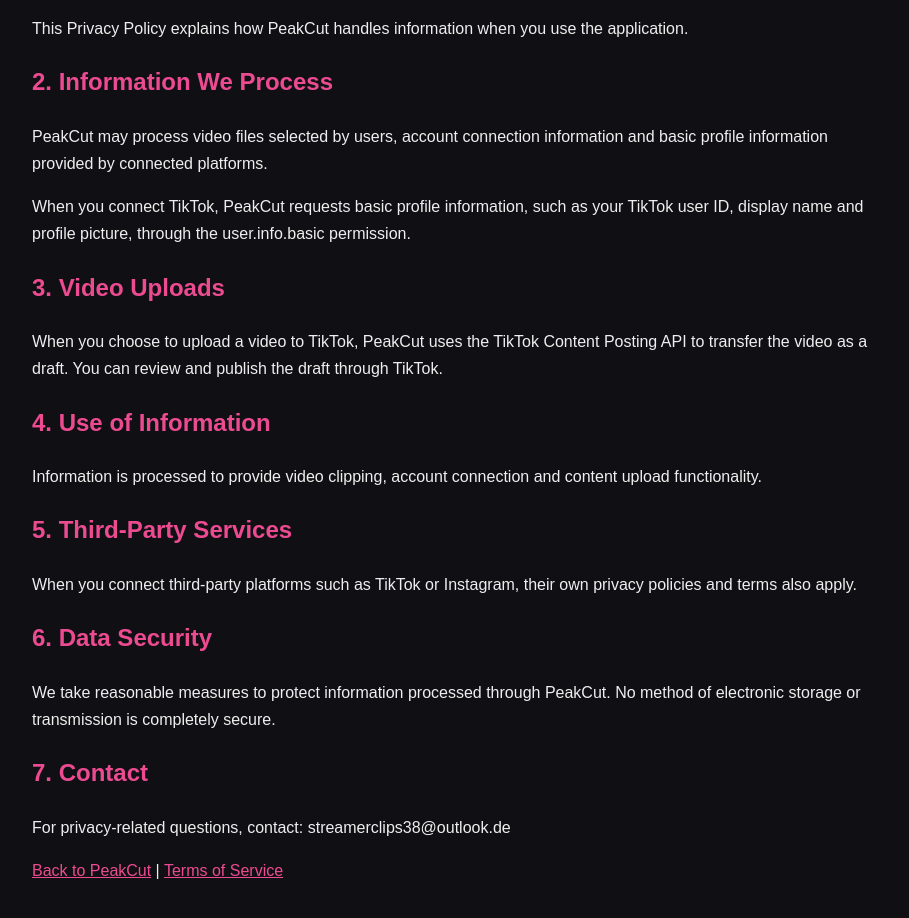
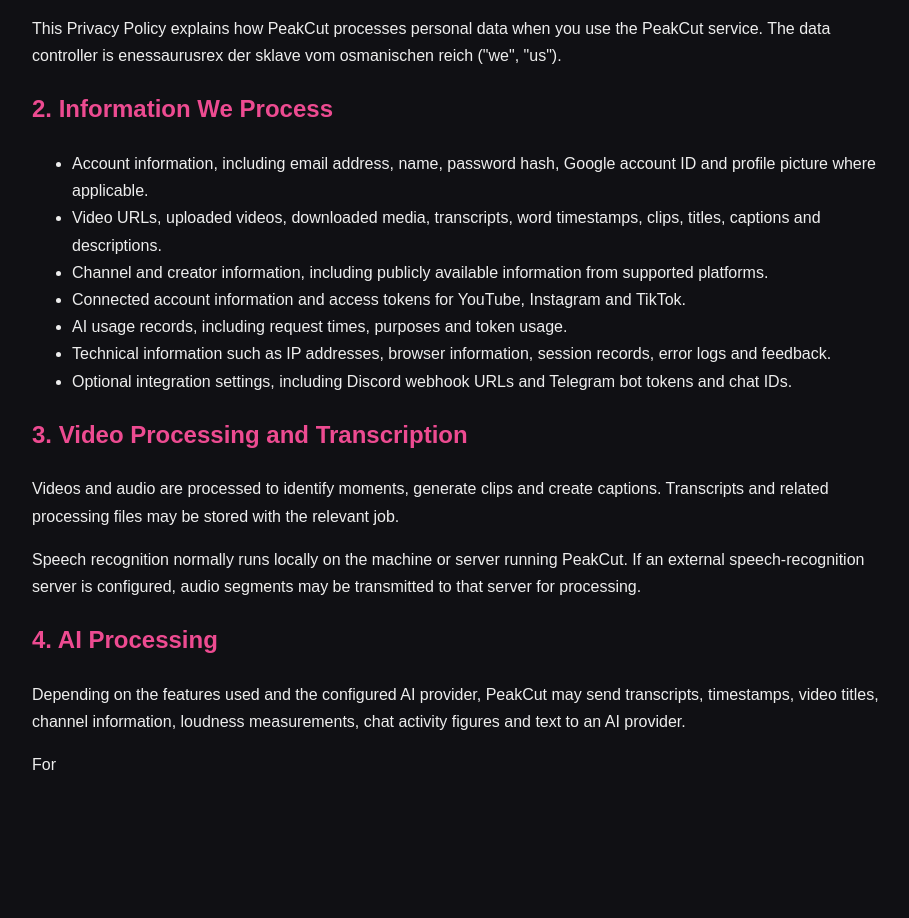
Before and after one commit to hdbsugwt/peakcut-website, a plain HTML site: page privacy.html in a window 1280 px wide. Shown: the part 260-1178 px from the top of the page, without its empty margins (183-1092 px from the left). After the commit the page ends 1124 px from the top, so only its background shows below. Drawn offline with Linux system fonts and the light colour scheme.

Commit message:
Revise Privacy Policy and add AI Processing section
Updated the Privacy Policy to reflect changes in data processing and added a section on AI Processing.

```diff
--- a/privacy.html
+++ b/privacy.html
@@ -1,4 +1,3 @@
-
 <!DOCTYPE html>
 <html lang="en">
 <head>
@@ -12,31 +11,28 @@ a{color:#ed4b91}
 </style>
 </head>
 <body>
+
 <h1>Privacy Policy</h1>
 <p>Last updated: November 20, 2026</p>
 
 <h2>1. Introduction</h2>
-<p>This Privacy Policy explains how PeakCut handles information when you use the application.</p>
+<p>This Privacy Policy explains how PeakCut processes personal data when you use the PeakCut service. The data controller is enessaurusrex der sklave vom osmanischen reich ("we", "us").</p>
 
 <h2>2. Information We Process</h2>
-<p>PeakCut may process video files selected by users, account connection information and basic profile information provided by connected platforms.</p>
-<p>When you connect TikTok, PeakCut requests basic profile information, such as your TikTok user ID, display name and profile picture, through the user.info.basic permission.</p>
+<ul>
+<li>Account information, including email address, name, password hash, Google account ID and profile picture where applicable.</li>
+<li>Video URLs, uploaded videos, downloaded media, transcripts, word timestamps, clips, titles, captions and descriptions.</li>
+<li>Channel and creator information, including publicly available information from supported platforms.</li>
+<li>Connected account information and access tokens for YouTube, Instagram and TikTok.</li>
+<li>AI usage records, including request times, purposes and token usage.</li>
+<li>Technical information such as IP addresses, browser information, session records, error logs and feedback.</li>
+<li>Optional integration settings, including Discord webhook URLs and Telegram bot tokens and chat IDs.</li>
+</ul>
 
-<h2>3. Video Uploads</h2>
-<p>When you choose to upload a video to TikTok, PeakCut uses the TikTok Content Posting API to transfer the video as a draft. You can review and publish the draft through TikTok.</p>
+<h2>3. Video Processing and Transcription</h2>
+<p>Videos and audio are processed to identify moments, generate clips and create captions. Transcripts and related processing files may be stored with the relevant job.</p>
+<p>Speech recognition normally runs locally on the machine or server running PeakCut. If an external speech-recognition server is configured, audio segments may be transmitted to that server for processing.</p>
 
-<h2>4. Use of Information</h2>
-<p>Information is processed to provide video clipping, account connection and content upload functionality.</p>
-
-<h2>5. Third-Party Services</h2>
-<p>When you connect third-party platforms such as TikTok or Instagram, their own privacy policies and terms also apply.</p>
-
-<h2>6. Data Security</h2>
-<p>We take reasonable measures to protect information processed through PeakCut. No method of electronic storage or transmission is completely secure.</p>
-
-<h2>7. Contact</h2>
-<p>For privacy-related questions, contact: streamerclips38@outlook.de</p>
-
-<p><a href="index.html">Back to PeakCut</a> | <a href="terms.html">Terms of Service</a></p>
-</body>
-</html>
+<h2>4. AI Processing</h2>
+<p>Depending on the features used and the configured AI provider, PeakCut may send transcripts, timestamps, video titles, channel information, loudness measurements, chat activity figures and text to an AI provider.</p>
+<p>For
```
